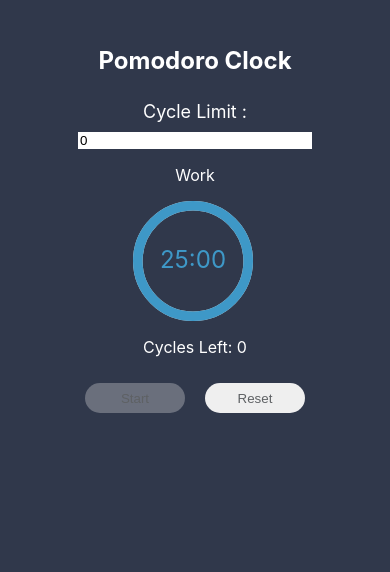
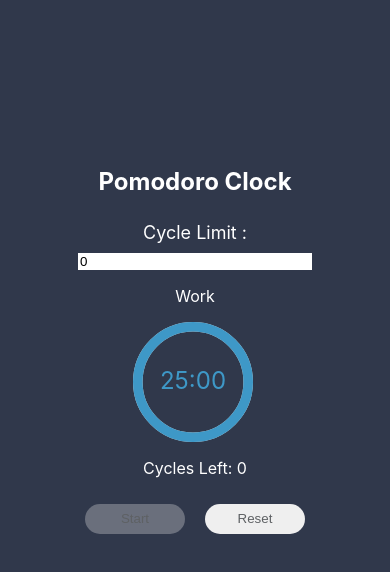
Before and after one commit to swethabijanapalli/Task2, a React (Create React App) app: page / in a window 390 px wide. Shown: the top 572 px of the page. Built offline with nearby package versions, Linux system fonts and the light colour scheme.

Commit message:
2nd commit

```diff
--- a/src/App.css
+++ b/src/App.css
@@ -7,6 +7,6 @@
   max-width: 340px;
   margin: 0 auto;
   text-align: center;
-  /* height: 100vh; */
+  height: 100vh;
   max-width: 800px;
 }
--- a/src/PomodoroClock.css
+++ b/src/PomodoroClock.css
@@ -4,6 +4,10 @@
   justify-content: center;
   font-size: large;
 }
+/* .container {
+  display: block;
+  margin-top: 35%;
+} */
 h1 {
   font-size: 40px;
 }
@@ -38,6 +42,10 @@
     flex-direction: column;
     text-align: center;
   }
+  .container {
+    display: block;
+    margin-top: 35%;
+  }
 
   .limit input {
     width: 59%;
--- a/src/PomodoroClock.jsx
+++ b/src/PomodoroClock.jsx
@@ -81,7 +81,7 @@
 
     @media (max-width: 768px) {
       width: 150px;
-      left: 30%;
+      left: 38%;
     }
 
     @media (max-width: 480px) {
@@ -91,7 +91,7 @@
   `;
 
   return (
-    <div>
+    <div className="container">
       <h1>Pomodoro Clock</h1>
       <div className="limit">
         <p>Cycle Limit : </p>
```
